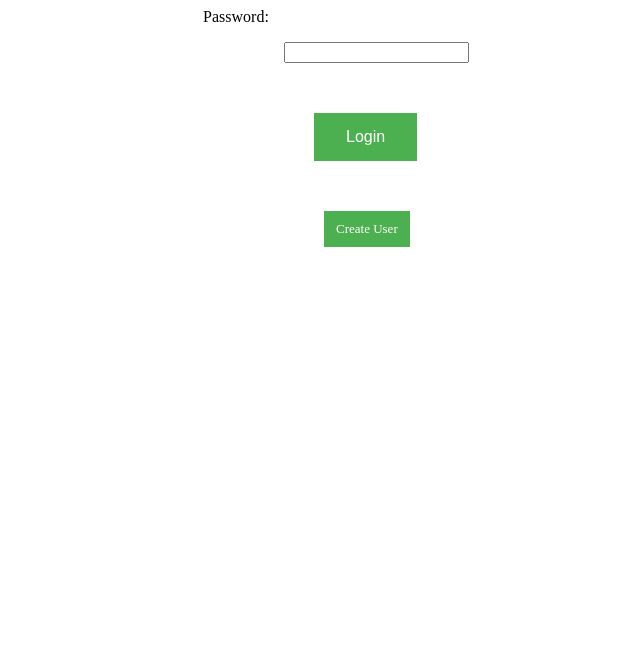
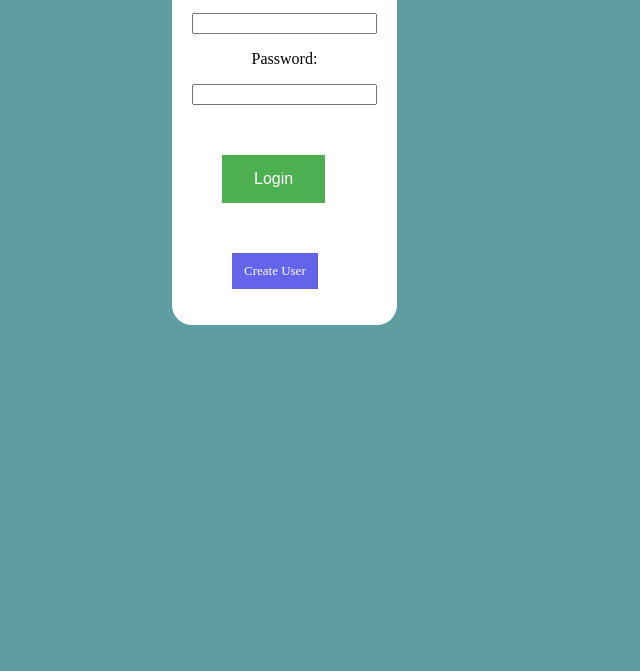
Before and after one commit to raza-bot2022/p2-GameShop-FrontEnd-1, a plain HTML site: page LogIn.html in a window 1280 px wide. Shown: the part 129-800 px from the top of the page, without its empty margins (404-1044 px from the left). Drawn offline with Linux system fonts and the light colour scheme.

Commit message:
Add files via upload

```diff
--- a/LogIn.html
+++ b/LogIn.html
@@ -2,8 +2,21 @@
     <head>
         <title>LogIn</title>
         <style>
+            div {
+                position:absolute;
+                left: 45%;
+                background-color: white;
+                padding: 20px;
+                border-radius: 20px;
+                width: min-content;
+
+            }
+
+            body{background-color: cadetblue;}
+
             button{
-                position: relative; left: 710px;
+                position: relative;
+                left: 30px;
                 background-color: #4CAF50; /* Green */
                 border: none;
                 color: white;
@@ -15,9 +28,10 @@
                 text-align: center;
             }
             button2{
-                position: relative; left:720px;
+                position: relative;
+                left: 40px;
                 font-size: small;
-                background-color: #4CAF50; /* Green */
+                background-color:rgb(100, 100, 235); /* Green */
                 border: none;
                 color: white;
                 padding: 15px 32px;
@@ -27,31 +41,31 @@
                 text-align: center;
                 padding: 10px 12px;
             }
-            h1{text-align: center; position:relative; down: 00px}
+            h1{text-align: center; position:relative;}
             p{text-align: center; right: 40px;}
-            input{position:relative; left: 680px;}
+
 
         </style>
 
-
+        <script src="LogInJS.js" defer></script>
     </head>
     <body>
-        <h1>LogIn</h1>
+        <div>
+            <h1>LogIn</h1>
 
-        <form action="D:\GitLibrary\AdminPage.html">
             <p id="rcorners2">Username:</p>
-            <input type="text" name="username">
+            <input type="text" name="username" id="usernameInput">
             <p>Password:</p>
-            <input type="password" name="password">
+            <input type="password" name="password" id="passwordInput">
             <p><br></p>
-            <button type="submit">Login</button>
-        </form>
+            <button type="submit" id="loginBtn">Login</button>
 
-        <p><br></p>
-        <form action="create user">
-            <button2 type="submit">Create User</button2>
-        </form>
+            <p><br></p>
 
+            <form action="create user">
+                <button2 type="submit">Create User</button2>
+            </form>
+        </div>
 
 
     </body>
```
